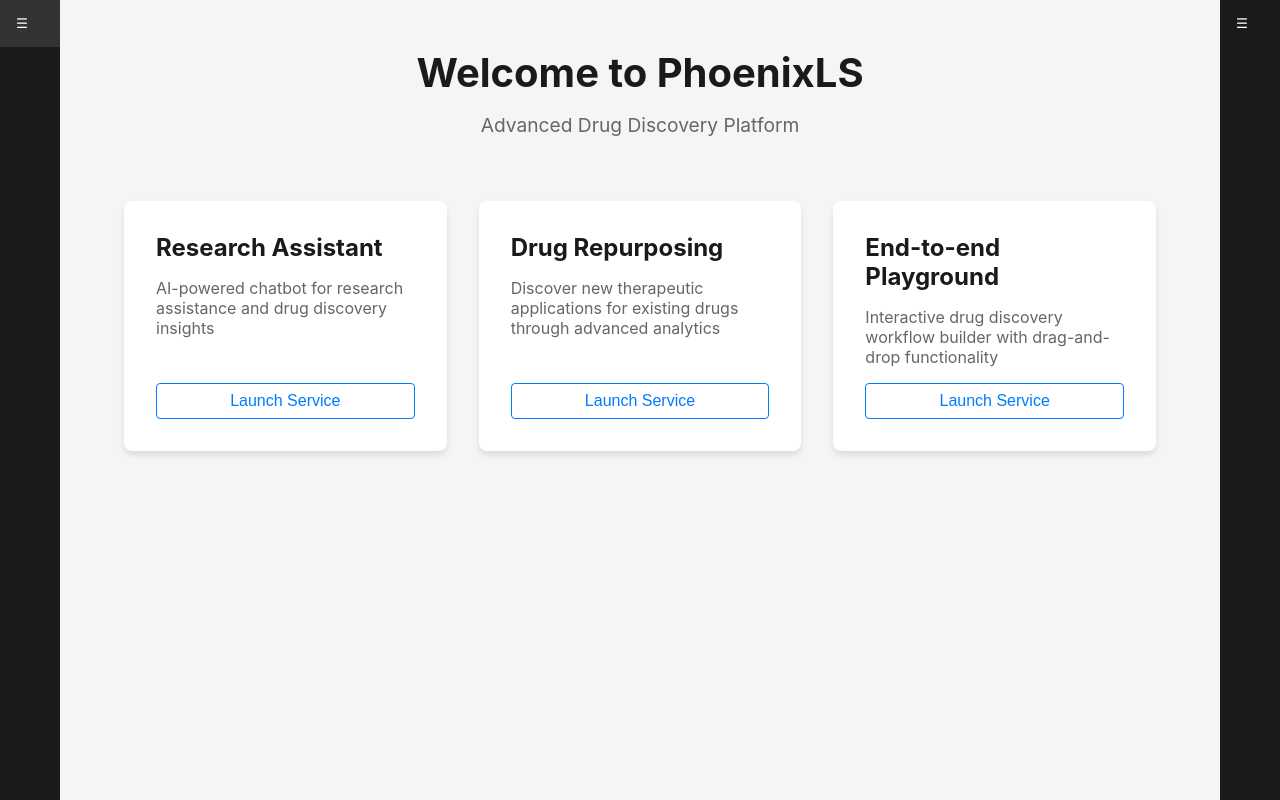
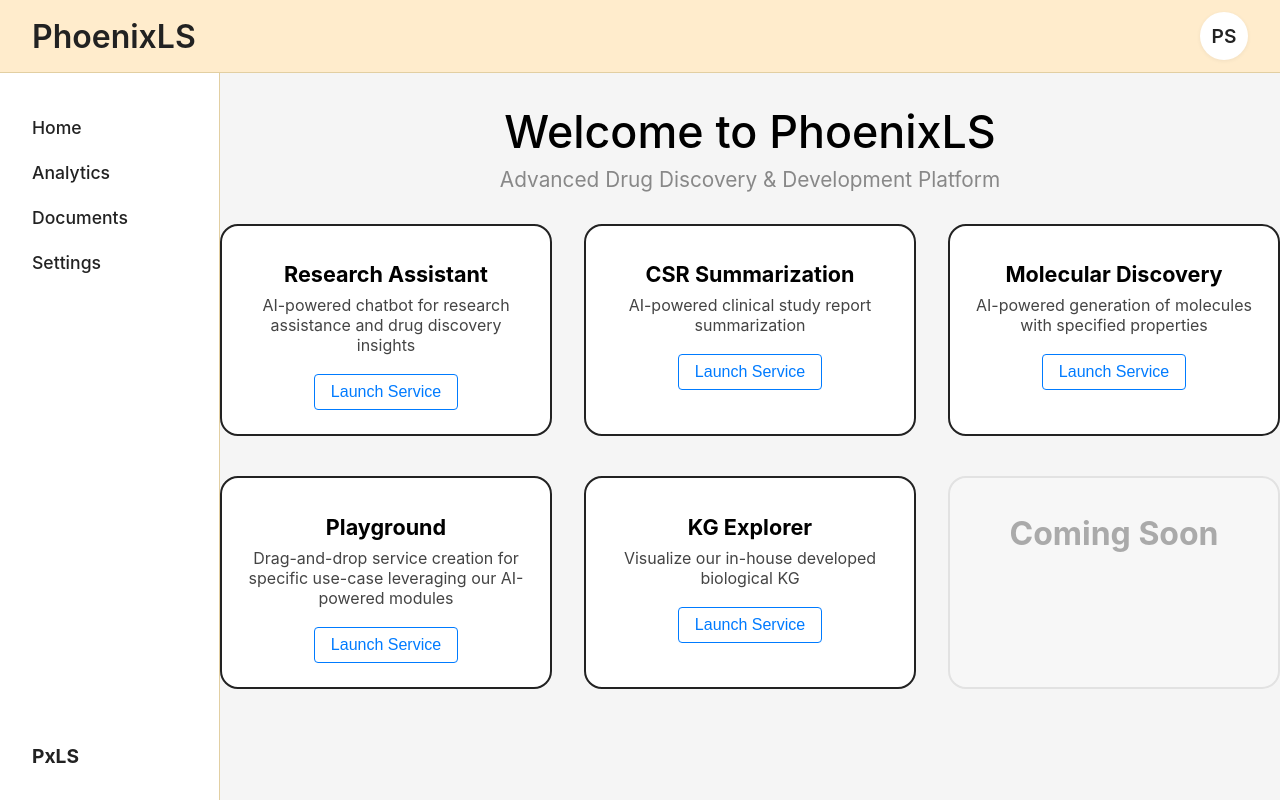
Before and after one commit to PulkiD/pxls_frontend, a React (Vite) app: page / in a window 1280 px wide. Built offline with nearby package versions, Linux system fonts and the light colour scheme.

Commit message:
updated the landing page with new UI

```diff
--- /dev/null
+++ b/src/components/Placard.tsx
@@ -0,0 +1,75 @@
+import React from 'react';
+import styled, { css } from 'styled-components';
+import Button from './Button';
+
+interface PlacardProps {
+  title: string;
+  description?: string;
+  buttonText?: string;
+  onButtonClick?: () => void;
+  comingSoon?: boolean;
+}
+
+const Card = styled.div<{ comingSoon?: boolean }>`
+  background: ${({ comingSoon }) => (comingSoon ? '#f7f7f7' : '#fff')};
+  border: 2px solid ${({ comingSoon }) => (comingSoon ? '#e2e2e2' : '#222')};
+  border-radius: 18px;
+  padding: 2.2rem 1.5rem 1.5rem 1.5rem;
+  display: flex;
+  flex-direction: column;
+  align-items: center;
+  min-height: 210px;
+  box-shadow: none;
+  transition: box-shadow 0.2s, border 0.2s, transform 0.2s;
+  cursor: ${({ comingSoon }) => (comingSoon ? 'default' : 'pointer')};
+  ${({ comingSoon }) =>
+    !comingSoon &&
+    css`
+      &:hover {
+        box-shadow: 0 4px 16px rgba(0,0,0,0.08);
+        border-color: #bfa14a;
+        transform: translateY(-8px);
+      }
+    `}
+`;
+
+const Title = styled.div`
+  font-size: 1.35rem;
+  font-weight: 700;
+  margin-bottom: 0.5rem;
+  text-align: center;
+`;
+
+const Description = styled.div`
+  color: #444;
+  font-size: 1rem;
+  text-align: center;
+  margin-bottom: 1.2rem;
+`;
+
+const ComingSoonText = styled.div`
+  color: #aaa;
+  font-size: 2rem;
+  font-weight: 700;
+  text-align: center;
+`;
+
+const Placard: React.FC<PlacardProps> = ({ title, description, buttonText, onButtonClick, comingSoon }) => (
+  <Card comingSoon={comingSoon}>
+    {comingSoon ? (
+      <ComingSoonText>{title}</ComingSoonText>
+    ) : (
+      <>
+        <Title>{title}</Title>
+        {description && <Description>{description}</Description>}
+        {buttonText && (
+          <Button variant="outline" onClick={onButtonClick} style={{ minWidth: 140, fontSize: '1rem' }}>
+            {buttonText}
+          </Button>
+        )}
+      </>
+    )}
+  </Card>
+);
+
+export default Placard;
--- /dev/null
+++ b/src/components/SideNavBar.tsx
@@ -0,0 +1,66 @@
+import React from 'react';
+import styled from 'styled-components';
+
+interface NavItem {
+  label: string;
+  onClick?: () => void;
+  active?: boolean;
+}
+
+interface SideNavBarProps {
+  navItems: NavItem[];
+  footerText: string;
+}
+
+const Sidebar = styled.div`
+  width: 220px;
+  background: #fff;
+  border-right: 1px solid #e2cfa2;
+  display: flex;
+  flex-direction: column;
+  justify-content: space-between;
+`;
+
+const NavSection = styled.div`
+  padding: 2rem 0 0 0;
+`;
+
+const NavItemDiv = styled.div<{ active?: boolean }>`
+  padding: 0.75rem 2rem;
+  font-size: 1.1rem;
+  color: #222;
+  cursor: pointer;
+  font-weight: 500;
+  background: ${({ active }) => (active ? '#f5f5f5' : 'transparent')};
+  &:hover {
+    background: #f5f5f5;
+  }
+`;
+
+const SidebarFooter = styled.div`
+  padding: 2rem;
+  font-weight: 700;
+  font-size: 1.2rem;
+  color: #222;
+`;
+
+const SideNavBar: React.FC<SideNavBarProps> = ({ navItems, footerText }) => (
+  <Sidebar>
+    <div>
+      <NavSection>
+        {navItems.map((item, idx) => (
+          <NavItemDiv
+            key={item.label}
+            active={item.active}
+            onClick={item.onClick}
+          >
+            {item.label}
+          </NavItemDiv>
+        ))}
+      </NavSection>
+    </div>
+    <SidebarFooter>{footerText}</SidebarFooter>
+  </Sidebar>
+);
+
+export default SideNavBar;
--- /dev/null
+++ b/src/components/TopNavBar.tsx
@@ -0,0 +1,61 @@
+import React from 'react';
+import styled from 'styled-components';
+
+interface TopNavBarProps {
+  logoText: string;
+  profileInitials: string;
+  onLogoClick?: () => void;
+  onProfileClick?: () => void;
+}
+
+const TopHeader = styled.div`
+  background: #ffeccc;
+  border-bottom: 1px solid #e2cfa2;
+  padding: 0.75rem 2rem;
+  display: flex;
+  align-items: center;
+  justify-content: space-between;
+`;
+
+const LogoButton = styled.button`
+  background: none;
+  border: none;
+  padding: 0;
+  margin: 0;
+  cursor: pointer;
+  font: inherit;
+  display: flex;
+  align-items: center;
+`;
+
+const Logo = styled.div`
+  font-size: 2rem;
+  font-weight: 600;
+  color: #222;
+`;
+
+const ProfileCircle = styled.div`
+  width: 48px;
+  height: 48px;
+  border-radius: 50%;
+  background: #fff;
+  display: flex;
+  align-items: center;
+  justify-content: center;
+  font-weight: 600;
+  font-size: 1.2rem;
+  color: #222;
+  box-shadow: 0 1px 4px rgba(0,0,0,0.06);
+  cursor: pointer;
+`;
+
+const TopNavBar: React.FC<TopNavBarProps> = ({ logoText, profileInitials, onLogoClick, onProfileClick }) => (
+  <TopHeader>
+    <LogoButton onClick={onLogoClick} aria-label="Go to home">
+      <Logo>{logoText}</Logo>
+    </LogoButton>
+    <ProfileCircle onClick={onProfileClick}>{profileInitials}</ProfileCircle>
+  </TopHeader>
+);
+
+export default TopNavBar;
--- a/src/pages/LandingPage/index.tsx
+++ b/src/pages/LandingPage/index.tsx
@@ -1,112 +1,128 @@
 import React from 'react';
 import styled from 'styled-components';
-import Button from '../../components/Button';
+import TopNavBar from '../../components/TopNavBar';
+import SideNavBar from '../../components/SideNavBar';
+import Placard from '../../components/Placard';
 
-const LandingPageContainer = styled.div`
-  padding: 2rem;
-  max-width: 1200px;
-  margin: 0 auto;
+const PageContainer = styled.div`
+  display: flex;
+  flex-direction: column;
+  height: 100vh;
 `;
 
-const Header = styled.header`
-  text-align: center;
-  margin-bottom: 3rem;
+const MainArea = styled.div`
+  display: flex;
+  flex: 1;
 `;
 
-const Title = styled.h1`
-  font-size: 2.5rem;
-  color: #1a1a1a;
-  margin-bottom: 1rem;
+const Content = styled.div`
+  flex: 1;
+  display: flex;
+  flex-direction: column;
+  align-items: center;
+  justify-content: flex-start;
+  padding: 2rem 0 0 0;
 `;
 
-const Subtitle = styled.p`
-  font-size: 1.2rem;
-  color: #666;
+const Welcome = styled.div`
+  text-align: center;
+  margin-bottom: 2rem;
+`;
+
+const WelcomeTitle = styled.h1`
+  font-size: 2.8rem;
+  font-weight: 500;
+  margin-bottom: 0.5rem;
+`;
+
+const WelcomeSubtitle = styled.div`
+  font-size: 1.3rem;
+  color: #888;
+  font-weight: 400;
 `;
 
 const ServiceGrid = styled.div`
   display: grid;
-  grid-template-columns: repeat(auto-fit, minmax(300px, 1fr));
-  gap: 2rem;
-  padding: 1rem;
+  grid-template-columns: repeat(3, 1fr);
+  gap: 2.5rem 2rem;
+  width: 100%;
+  max-width: 1100px;
 `;
 
-const ServiceCard = styled.div`
-  background: white;
-  border-radius: 8px;
-  padding: 2rem;
-  box-shadow: 0 4px 6px rgba(0, 0, 0, 0.1);
-  transition: all 0.3s ease;
-  cursor: pointer;
-  display: flex;
-  flex-direction: column;
-  gap: 1rem;
+const navItems = [
+  { label: 'Home' },
+  { label: 'Analytics' },
+  { label: 'Documents' },
+  { label: 'Settings' },
+];
 
-  &:hover {
-    transform: translateY(-5px);
-    box-shadow: 0 6px 12px rgba(0, 0, 0, 0.15);
-  }
-`;
-
-const ServiceTitle = styled.h2`
-  font-size: 1.5rem;
-  color: #1a1a1a;
-  margin: 0;
-`;
-
-const ServiceDescription = styled.p`
-  color: #666;
-  margin: 0;
-  flex: 1;
-`;
+const services = [
+  {
+    title: 'Research Assistant',
+    description: 'AI-powered chatbot for research assistance and drug discovery insights',
+    path: '/chat',
+  },
+  {
+    title: 'CSR Summarization',
+    description: 'AI-powered clinical study report summarization',
+    path: '/csr',
+  },
+  {
+    title: 'Molecular Discovery',
+    description: 'AI-powered generation of molecules with specified properties',
+    path: '/molecular',
+  },
+  {
+    title: 'Playground',
+    description: 'Drag-and-drop service creation for specific use-case leveraging our AI-powered modules',
+    path: '/playground',
+  },
+  {
+    title: 'KG Explorer',
+    description: 'Visualize our in-house developed biological KG',
+    path: '/kg',
+  },
+];
 
 const LandingPage: React.FC = () => {
-  const services = [
-    {
-      id: 1,
-      title: 'Research Assistant',
-      description: 'AI-powered chatbot for research assistance and drug discovery insights',
-      path: '/chat'
-    },
-    {
-      id: 2,
-      title: 'Drug Repurposing',
-      description: 'Discover new therapeutic applications for existing drugs through advanced analytics',
-      path: '/repurpose'
-    },
-    {
-      id: 3,
-      title: 'End-to-end Playground',
-      description: 'Interactive drug discovery workflow builder with drag-and-drop functionality',
-      path: '/playground'
-    }
-  ];
-
   const handleServiceClick = (path: string) => {
     window.open(path, '_blank');
   };
 
+  const handleLogoClick = () => {
+    window.location.href = '/';
+  };
+
+  const handleProfileClick = () => {
+    // Placeholder for future Keycloak integration
+    alert('Profile click: future login/profile integration');
+  };
+
   return (
-    <LandingPageContainer>
-      <Header>
-        <Title>Welcome to PhoenixLS</Title>
-        <Subtitle>Advanced Drug Discovery Platform</Subtitle>
-      </Header>
-      <ServiceGrid>
-        {services.map((service) => (
-          <ServiceCard
-            key={service.id}
-            onClick={() => handleServiceClick(service.path)}
-          >
-            <ServiceTitle>{service.title}</ServiceTitle>
-            <ServiceDescription>{service.description}</ServiceDescription>
-            <Button variant="outline" fullWidth>
-              Launch Service
-            </Button>
-          </ServiceCard>
-        ))}
-      </ServiceGrid>
-    </LandingPageContainer>
+    <PageContainer>
+      <TopNavBar logoText="PhoenixLS" profileInitials="PS" onLogoClick={handleLogoClick} onProfileClick={handleProfileClick} />
+      <MainArea>
+        <SideNavBar navItems={navItems} footerText="PxLS" />
+        <Content>
+          <Welcome>
+            <WelcomeTitle>Welcome to PhoenixLS</WelcomeTitle>
+            <WelcomeSubtitle>Advanced Drug Discovery & Development Platform</WelcomeSubtitle>
+          </Welcome>
+          <ServiceGrid>
+            {services.map((service) => (
+              <Placard
+                key={service.title}
+                title={service.title}
+                description={service.description}
+                buttonText="Launch Service"
+                onButtonClick={() => handleServiceClick(service.path)}
+              />
+            ))}
+            <Placard title="Coming Soon" comingSoon />
+          </ServiceGrid>
+        </Content>
+      </MainArea>
+    </PageContainer>
   );
 };
 
--- a/src/router/index.tsx
+++ b/src/router/index.tsx
@@ -1,6 +1,5 @@
 import { createBrowserRouter } from 'react-router-dom';
 import { lazy } from 'react';
-import Layout from '../components/Layout';
 
 // Lazy load pages for better performance
 const LandingPage = lazy(() => import('../pages/LandingPage'));
@@ -11,24 +10,18 @@ const Playground = lazy(() => import('../pages/Playground'));
 export const router = createBrowserRouter([
   {
     path: '/',
-    element: <Layout />,
-    children: [
-      {
-        index: true,
     element: <LandingPage />,
   },
   {
-        path: 'chat',
+    path: '/chat',
     element: <ResearchAssistant />,
   },
   {
-        path: 'repurpose',
+    path: '/repurpose',
     element: <DrugRepurposing />,
   },
   {
-        path: 'playground',
+    path: '/playground',
     element: <Playground />,
   },
-    ],
-  },
 ]);
```
Lines whose indentation alone changed are shown as unchanged.
